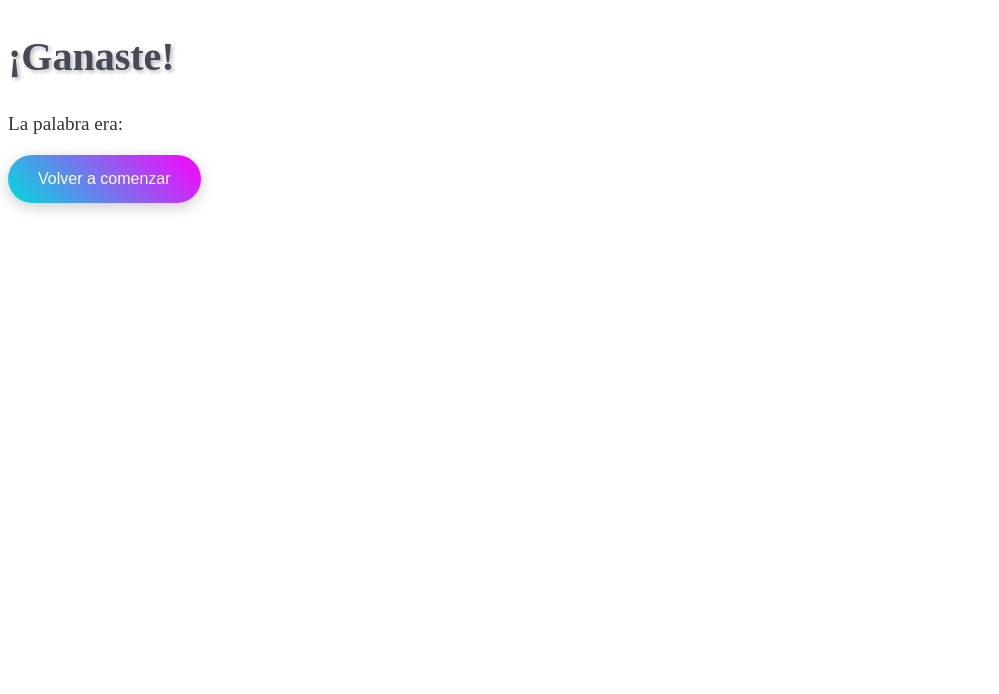
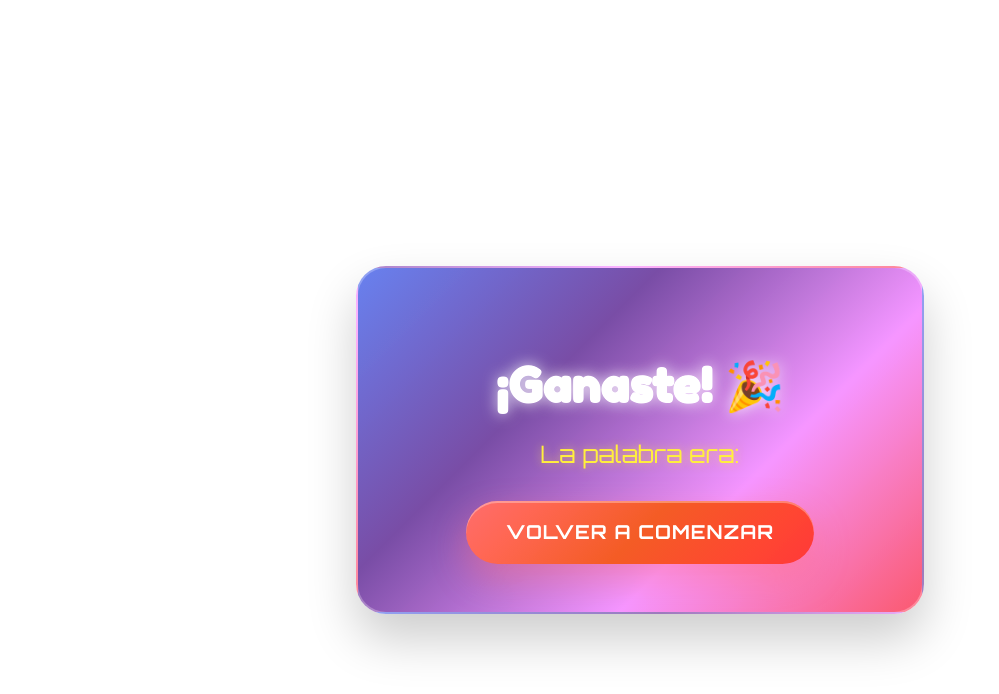
Before and after one commit to F4brici0L4yme/Angular-Juego-Ahorcado, an Angular app in the folder juego/: page /resultado in a window 1280 px wide. Shown: the top 694 px of the page, without its empty margins (0-999 px from the left). Built offline with nearby package versions, Linux system fonts and the light colour scheme.

Commit message:
SE agrego estilo a resultado tanto para ganar y perder

```diff
--- a/juego/src/app/resultado/resultado.css
+++ b/juego/src/app/resultado/resultado.css
@@ -1,61 +1,96 @@
-body {
-    background: linear-gradient(135deg, #74ebd5 0%, #ACB6E5 100%);
-    font-family: 'Segoe UI', Tahoma, Geneva, Verdana, sans-serif;
-    text-align: center;
-    padding-top: 100px;
-    margin: 0;
+@import url('https://fonts.googleapis.com/css2?family=Orbitron:wght@400;700;900&family=Poppins:wght@300;400;600;700&family=Fredoka+One&display=swap');
+
+:host {
+  display: flex;
+  justify-content: center;
+  align-items: center;
+  min-height: 100vh;
+  padding: 2rem;
+  font-family: 'Poppins', sans-serif;
 }
 
-h2 {
-    font-size: 2.5rem;
-    color: white;
-    text-shadow: 2px 2px 4px rgba(0, 0, 0, 0.3);
-    animation: fadeIn 1s ease-in-out;
+/* Contenedor del final */
+.end-game-container {
+  background: rgba(255, 255, 255, 0.15);
+  backdrop-filter: blur(20px);
+  padding: 3rem 2rem;
+  border-radius: 30px;
+  border: 2px solid rgba(255, 255, 255, 0.25);
+  text-align: center;
+  width: 90%;
+  max-width: 500px;
+  box-shadow: 0 25px 50px rgba(0, 0, 0, 0.2);
+  animation: fadeIn 0.8s ease-out;
 }
 
-h2:first-child {
-    color: #464956;
+@keyframes fadeIn {
+  from { opacity: 0; transform: scale(0.95) translateY(20px); }
+  to { opacity: 1; transform: scale(1) translateY(0); }
 }
 
-h2:last-child {
-    color: #ff4d4d;
+/* Estilos para victoria */
+.victoria {
+  background: linear-gradient(135deg, #667eea, #764ba2, #f093fb, #f5576c);
+  animation: victoryPulse 3s ease-in-out infinite alternate;
 }
 
-p {
-    font-size: 1.2rem;
-    color: #333;
-    margin: 20px 0;
+@keyframes victoryPulse {
+  from { filter: brightness(1); }
+  to { filter: brightness(1.1); }
 }
 
+/* Estilos para derrota */
+.derrota {
+  background: linear-gradient(135deg, #232526, #414345, #1e3c72, #2a5298);
+  animation: defeatDarken 3s ease-in-out infinite alternate;
+}
+
+@keyframes defeatDarken {
+  from { filter: brightness(0.9); }
+  to { filter: brightness(0.7); }
+}
+
+/* Título */
+h2 {
+  font-family: 'Fredoka One', cursive;
+  font-size: 3rem;
+  color: white;
+  margin-bottom: 1.5rem;
+  text-shadow: 0 0 15px rgba(255, 255, 255, 0.8);
+}
+
+/* Párrafo */
+p {
+  font-size: 1.5rem;
+  font-family: 'Orbitron', monospace;
+  color: #ffeb3b;
+  margin-bottom: 2rem;
+  text-shadow: 0 0 10px rgba(255, 235, 59, 0.6);
+}
+
+/* Botón de reinicio */
 button {
-    background: linear-gradient(45deg, #00dbde, #fc00ff);
-    border: none;
-    color: white;
-    padding: 15px 30px;
-    font-size: 1rem;
-    border-radius: 30px;
-    cursor: pointer;
-    transition: transform 0.2s ease, box-shadow 0.2s ease;
-    box-shadow: 0 4px 15px rgba(0, 0, 0, 0.2);
+  background: linear-gradient(135deg, #ff6b6b, #ee5a24, #ff3838);
+  color: white;
+  border: none;
+  padding: 1.2rem 2.5rem;
+  font-size: 1.2rem;
+  font-weight: 700;
+  font-family: 'Orbitron', monospace;
+  border-radius: 50px;
+  cursor: pointer;
+  transition: transform 0.3s ease, background 0.3s ease;
+  box-shadow: 0 15px 35px rgba(255, 107, 107, 0.4), inset 0 2px 0 rgba(255, 255, 255, 0.3);
+  text-transform: uppercase;
+  letter-spacing: 1px;
 }
 
 button:hover {
-    transform: scale(1.05);
-    box-shadow: 0 6px 20px rgba(0, 0, 0, 0.3);
+  transform: translateY(-4px) scale(1.05);
+  background: linear-gradient(135deg, #ff5252, #d32f2f, #b71c1c);
+  box-shadow: 0 20px 45px rgba(255, 107, 107, 0.6), inset 0 2px 0 rgba(255, 255, 255, 0.4);
 }
 
 button:active {
-    transform: scale(0.98);
+  transform: scale(0.98);
 }
-
-@keyframes fadeIn {
-    from {
-        opacity: 0;
-        transform: translateY(-20px);
-    }
-
-    to {
-        opacity: 1;
-        transform: translateY(0);
-    }
-}
--- a/juego/src/app/resultado/resultado.html
+++ b/juego/src/app/resultado/resultado.html
@@ -1,4 +1,105 @@
-<h2 *ngIf="servicio.victoria">¡Ganaste! </h2>
-<h2 *ngIf="!servicio.victoria">¡Perdiste! </h2>
-<p>La palabra era: {{ servicio.palabra }}</p>
-<button (click)="reiniciar()">Volver a comenzar</button>
+<div class="end-game-container" [ngClass]="servicio.victoria ? 'victoria' : 'derrota'">
+  <h2 *ngIf="servicio.victoria">¡Ganaste! 🎉</h2>
+  <h2 *ngIf="!servicio.victoria">¡Perdiste! 😢</h2>
+  <p>La palabra era: {{ servicio.palabra }}</p>
+  <button (click)="reiniciar()">Volver a comenzar</button>
+</div>
+<style>
+    @import url('https://fonts.googleapis.com/css2?family=Orbitron:wght@400;700;900&family=Poppins:wght@300;400;600;700&family=Fredoka+One&display=swap');
+
+:host {
+  display: flex;
+  justify-content: center;
+  align-items: center;
+  min-height: 100vh;
+  padding: 2rem;
+  font-family: 'Poppins', sans-serif;
+}
+
+/* Contenedor del final */
+.end-game-container {
+  background: rgba(255, 255, 255, 0.15);
+  backdrop-filter: blur(20px);
+  padding: 3rem 2rem;
+  border-radius: 30px;
+  border: 2px solid rgba(255, 255, 255, 0.25);
+  text-align: center;
+  width: 90%;
+  max-width: 500px;
+  box-shadow: 0 25px 50px rgba(0, 0, 0, 0.2);
+  animation: fadeIn 0.8s ease-out;
+}
+
+@keyframes fadeIn {
+  from { opacity: 0; transform: scale(0.95) translateY(20px); }
+  to { opacity: 1; transform: scale(1) translateY(0); }
+}
+
+/* Estilos para victoria */
+.victoria {
+  background: linear-gradient(135deg, #667eea, #764ba2, #f093fb, #f5576c);
+  animation: victoryPulse 3s ease-in-out infinite alternate;
+}
+
+@keyframes victoryPulse {
+  from { filter: brightness(1); }
+  to { filter: brightness(1.1); }
+}
+
+/* Estilos para derrota */
+.derrota {
+  background: linear-gradient(135deg, #232526, #414345, #1e3c72, #2a5298);
+  animation: defeatDarken 3s ease-in-out infinite alternate;
+}
+
+@keyframes defeatDarken {
+  from { filter: brightness(0.9); }
+  to { filter: brightness(0.7); }
+}
+
+/* Título */
+h2 {
+  font-family: 'Fredoka One', cursive;
+  font-size: 3rem;
+  color: white;
+  margin-bottom: 1.5rem;
+  text-shadow: 0 0 15px rgba(255, 255, 255, 0.8);
+}
+
+/* Párrafo */
+p {
+  font-size: 1.5rem;
+  font-family: 'Orbitron', monospace;
+  color: #ffeb3b;
+  margin-bottom: 2rem;
+  text-shadow: 0 0 10px rgba(255, 235, 59, 0.6);
+}
+
+/* Botón de reinicio */
+button {
+  background: linear-gradient(135deg, #ff6b6b, #ee5a24, #ff3838);
+  color: white;
+  border: none;
+  padding: 1.2rem 2.5rem;
+  font-size: 1.2rem;
+  font-weight: 700;
+  font-family: 'Orbitron', monospace;
+  border-radius: 50px;
+  cursor: pointer;
+  transition: transform 0.3s ease, background 0.3s ease;
+  box-shadow: 0 15px 35px rgba(255, 107, 107, 0.4), inset 0 2px 0 rgba(255, 255, 255, 0.3);
+  text-transform: uppercase;
+  letter-spacing: 1px;
+}
+
+button:hover {
+  transform: translateY(-4px) scale(1.05);
+  background: linear-gradient(135deg, #ff5252, #d32f2f, #b71c1c);
+  box-shadow: 0 20px 45px rgba(255, 107, 107, 0.6), inset 0 2px 0 rgba(255, 255, 255, 0.4);
+}
+
+button:active {
+  transform: scale(0.98);
+}
+
+</style>
```
Also changed, not shown: juego/src/app/resultado/resultado.ts (line endings or trailing spaces).
